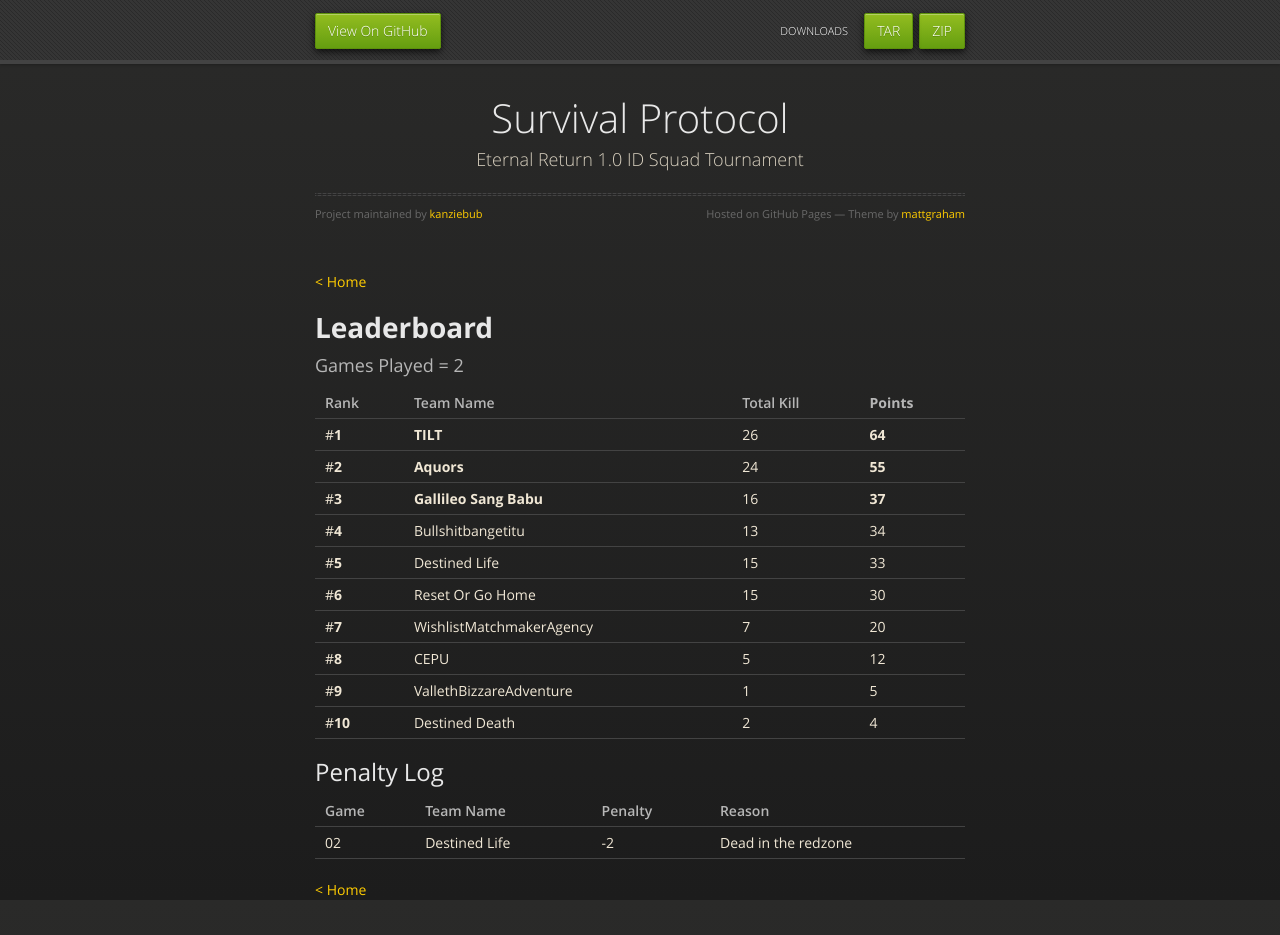
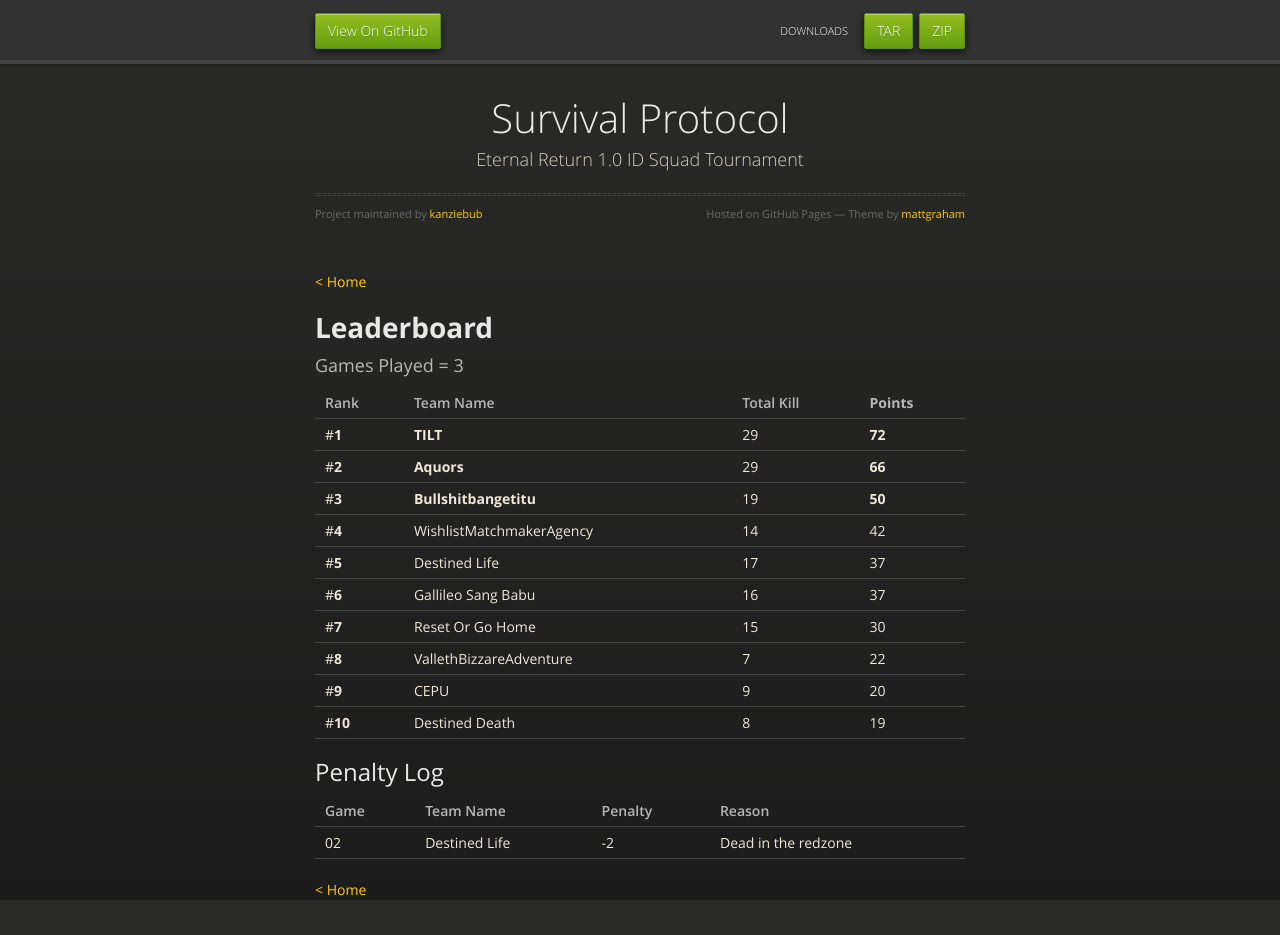
Before and after one commit to kanziebub/SurvivalProtocol, a Jekyll site: the page built from Invitational/01/leaderboard.md, in a window 1280 px wide and 1010 px high. Shown: the top 935 px of the window. Built offline with Jekyll 4.4.1, drawn with Linux system fonts in a browser that asks for light colours.

Commit message:
update game 3

```diff
--- a/Invitational/01/leaderboard.md
+++ b/Invitational/01/leaderboard.md
@@ -6,25 +6,26 @@ layout: default
 
 # **Leaderboard**
 
-### Games Played = 2
+### Games Played = 3
 
 |  Rank  | Team Name             | Total Kill | **Points** |
 |:-------|:----------------------|:-----------|:-----------|
-| #**1** | **TILT** | 26 | **64** |
-| #**2** | **Aquors** | 24 | **55** |
-| #**3** | **Gallileo Sang Babu** | 16 | **37** |
-| #**4** | Bullshitbangetitu | 13 | 34 |
-| #**5** | Destined Life | 15 | 33 |
-| #**6** | Reset Or Go Home | 15 | 30 |
-| #**7** | WishlistMatchmakerAgency | 7 | 20 |
-| #**8** | CEPU | 5 | 12 |
-| #**9** | VallethBizzareAdventure | 1 | 5 |
-| #**10** | Destined Death | 2 | 4 |
+| #**1** | **TILT** | 29 | **72** |
+| #**2** | **Aquors** | 29 | **66** |
+| #**3** | **Bullshitbangetitu** | 19 | **50** |
+| #**4** | WishlistMatchmakerAgency | 14 | 42 |
+| #**5** | Destined Life | 17 | 37 |
+| #**6** | Gallileo Sang Babu | 16 | 37 |
+| #**7** | Reset Or Go Home | 15 | 30 |
+| #**8** | VallethBizzareAdventure | 7 | 22 |
+| #**9** | CEPU | 9 | 20 |
+| #**10** | Destined Death | 8 | 19 |
 
 ## Penalty Log
 
-|  Game  |  Team Name  | Penalty | Reason                |
-|:-------|:------------|:--------|:----------------------|
-|   02   |Destined Life|   -2    |  Dead in the redzone  |
+|  Game  |   Team Name   | Penalty | Reason                |
+|:-------|:--------------|:--------|:----------------------|
+|   02   | Destined Life |   -2    |  Dead in the redzone  |
+
 
 [< Home](https://kanziebub.github.io/SurvivalProtocol/)
```
